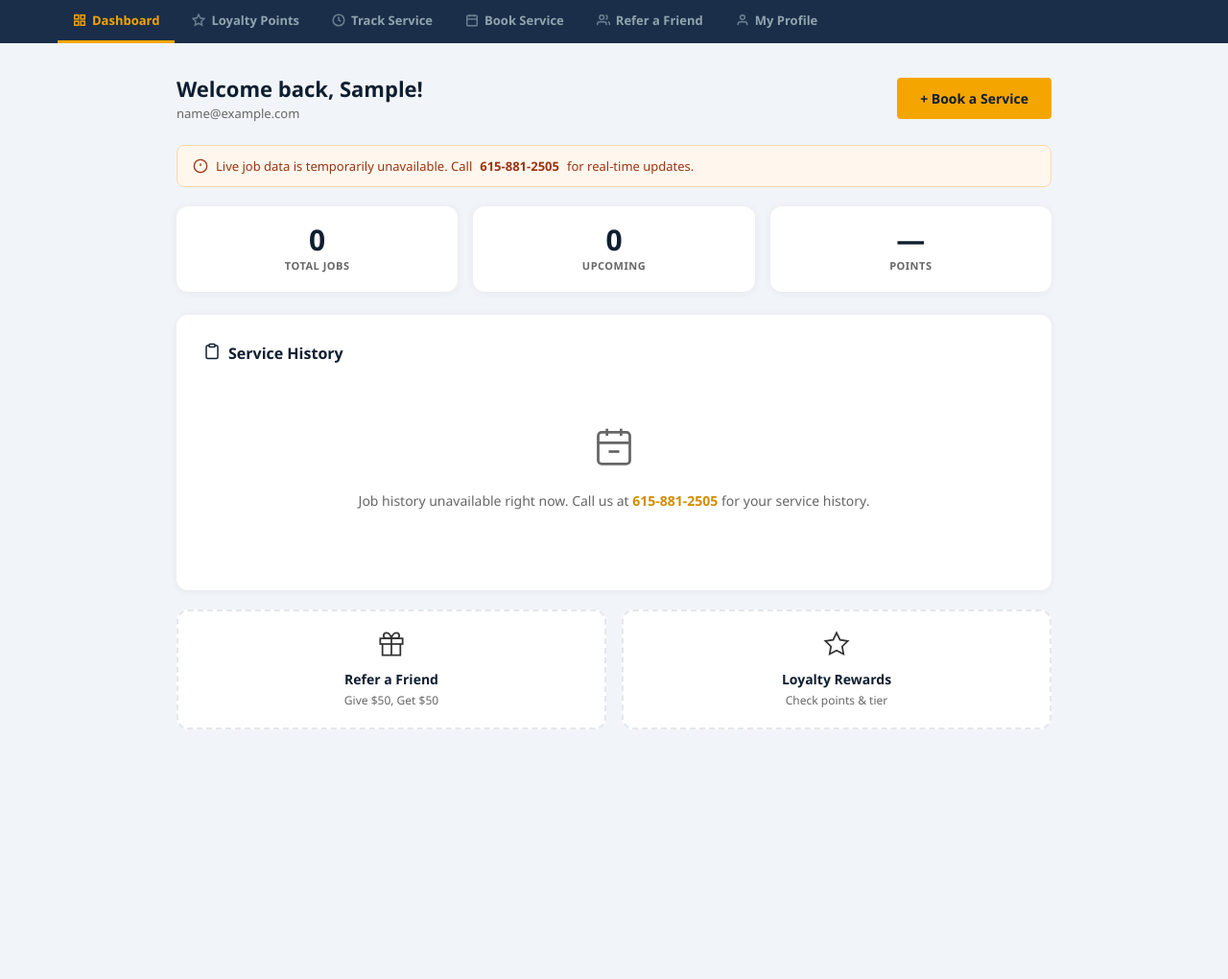
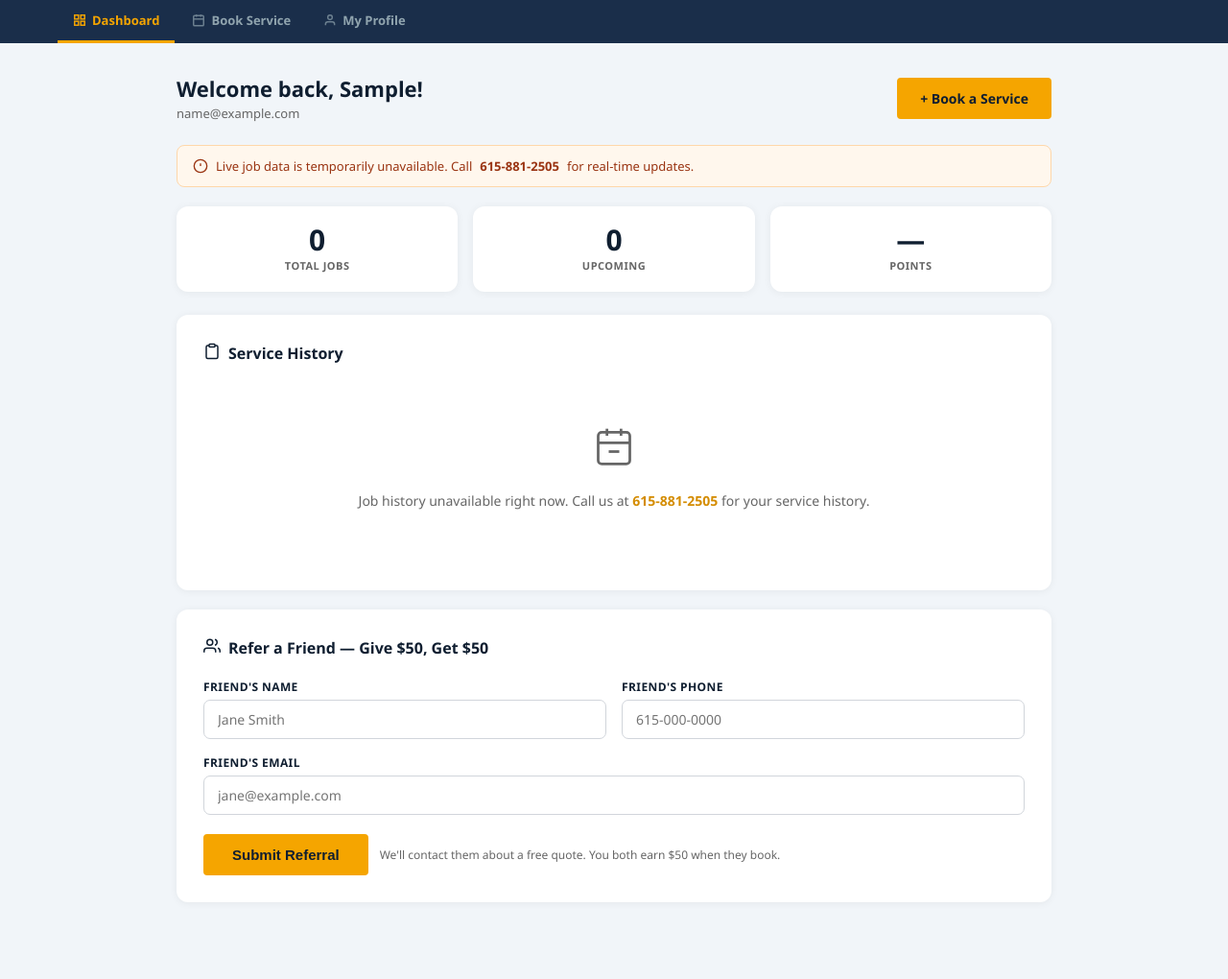
Before and after one commit to Orbitzz/JunkBusters_Website, a Django app: page /portal/dashboard/ in a window 1280 px wide. Shown: the part 59-1079 px from the top of the page at 96% size. Before the commit the page ends 819 px from the top, so only its background shows below. Run offline with Django 5.2, Linux system fonts and the light colour scheme; the visitor is signed in with stand-in values (Sample User, id 1); data comes from the database, SQL or seed files in the repository; data that the repository does not hold is empty.

Commit message:
feat: unified portal dashboard with inline loyalty, referral, and track
- Remove Loyalty Points, Track Service, and Refer a Friend as separate
  portal tabs; all data now lives on the dashboard
- Add inline Refer a Friend card to dashboard with submission form,
  success banner, and past-referral history from FieldCommand
- Add portal_referral_submit view + /portal/referral/ URL
- Dashboard view now fetches referrals from FC (60s cache, graceful fallback)
- Fix Book Service tab + CTAs to link directly to HouseCallPro booking URL
- Add onerror fallback to avatar img tags so broken/missing photos
  gracefully revert to initials rather than showing a broken image

Co-Authored-By: Claude Sonnet 4.6 <noreply@anthropic.com>

```diff
--- a/portal/templates/portal/base.html
+++ b/portal/templates/portal/base.html
@@ -116,21 +116,9 @@
       <svg width="14" height="14" viewBox="0 0 24 24" fill="none" stroke="currentColor" stroke-width="2.5"><rect x="3" y="3" width="7" height="7"/><rect x="14" y="3" width="7" height="7"/><rect x="14" y="14" width="7" height="7"/><rect x="3" y="14" width="7" height="7"/></svg>
       Dashboard
     </a>
-    <a href="/loyalty/?email={{ user.email|urlencode }}" class="p-tab {% block tab_loyalty %}{% endblock %}">
-      <svg width="14" height="14" viewBox="0 0 24 24" fill="none" stroke="currentColor" stroke-width="2.5"><polygon points="12 2 15.09 8.26 22 9.27 17 14.14 18.18 21.02 12 17.77 5.82 21.02 7 14.14 2 9.27 8.91 8.26 12 2"/></svg>
-      Loyalty Points
-    </a>
-    <a href="/track/?email={{ user.email|urlencode }}" class="p-tab {% block tab_track %}{% endblock %}">
-      <svg width="14" height="14" viewBox="0 0 24 24" fill="none" stroke="currentColor" stroke-width="2.5"><circle cx="12" cy="12" r="10"/><polyline points="12 6 12 12 16 14"/></svg>
-      Track Service
-    </a>
-    <a href="/book/" class="p-tab">
+    <a href="https://book.housecallpro.com/book/junk-busters/6a1f82ced1cd4ee7865259a916fd98fd?v2=true" target="_blank" rel="noopener" class="p-tab">
       <svg width="14" height="14" viewBox="0 0 24 24" fill="none" stroke="currentColor" stroke-width="2.5"><rect x="3" y="4" width="18" height="18" rx="2" ry="2"/><line x1="16" y1="2" x2="16" y2="6"/><line x1="8" y1="2" x2="8" y2="6"/><line x1="3" y1="10" x2="21" y2="10"/></svg>
       Book Service
-    </a>
-    <a href="/referral/" class="p-tab">
-      <svg width="14" height="14" viewBox="0 0 24 24" fill="none" stroke="currentColor" stroke-width="2.5"><path d="M17 21v-2a4 4 0 00-4-4H5a4 4 0 00-4 4v2"/><circle cx="9" cy="7" r="4"/><path d="M23 21v-2a4 4 0 00-3-3.87"/><path d="M16 3.13a4 4 0 010 7.75"/></svg>
-      Refer a Friend
     </a>
     <a href="{% url 'portal:profile' %}" class="p-tab {% block tab_profile %}{% endblock %}">
       <svg width="14" height="14" viewBox="0 0 24 24" fill="none" stroke="currentColor" stroke-width="2.5"><path d="M20 21v-2a4 4 0 00-4-4H8a4 4 0 00-4 4v2"/><circle cx="12" cy="7" r="4"/></svg>
--- a/portal/templates/portal/dashboard.html
+++ b/portal/templates/portal/dashboard.html
@@ -14,7 +14,7 @@
     </h1>
     <p style="font-size:13px;color:var(--text-muted);">{{ user.email }}</p>
   </div>
-  <a href="/book/" class="btn btn-yellow" style="font-size:14px;padding:10px 22px;">+ Book a Service</a>
+  <a href="https://book.housecallpro.com/book/junk-busters/6a1f82ced1cd4ee7865259a916fd98fd?v2=true" target="_blank" rel="noopener" class="btn btn-yellow" style="font-size:14px;padding:10px 22px;">+ Book a Service</a>
 </div>
 
 <!-- FC offline notice -->
@@ -156,7 +156,7 @@
     <div class="p-empty">
       <div class="p-empty-icon"><svg width="44" height="44" viewBox="0 0 24 24" fill="none" stroke="currentColor" stroke-width="1.5"><path d="M21 16V8a2 2 0 00-1-1.73l-7-4a2 2 0 00-2 0l-7 4A2 2 0 001 8v8a2 2 0 001 1.73l7 4a2 2 0 002 0l7-4A2 2 0 0021 16z"/><polyline points="3.27 6.96 12 12.01 20.73 6.96"/><line x1="12" y1="22.08" x2="12" y2="12"/></svg></div>
       <p>No completed jobs yet — your history will appear here after your first service.</p>
-      <a href="/book/" class="btn btn-yellow" style="font-size:14px;padding:10px 24px;">Book Your First Service</a>
+      <a href="https://book.housecallpro.com/book/junk-busters/6a1f82ced1cd4ee7865259a916fd98fd?v2=true" target="_blank" rel="noopener" class="btn btn-yellow" style="font-size:14px;padding:10px 24px;">Book Your First Service</a>
     </div>
   {% else %}
     <div class="p-empty">
@@ -182,22 +182,58 @@
 </div>
 {% endif %}
 
-<!-- Quick links -->
-<div style="display:grid;grid-template-columns:1fr 1fr;gap:16px;">
-  <a href="/referral/" style="text-decoration:none;">
-    <div class="p-card" style="text-align:center;padding:20px;border:2px dashed #e5e7eb;box-shadow:none;transition:border-color .15s;">
-      <div style="margin-bottom:8px;"><svg width="28" height="28" viewBox="0 0 24 24" fill="none" stroke="currentColor" stroke-width="1.5"><polyline points="20 12 20 22 4 22 4 12"/><rect x="2" y="7" width="20" height="5"/><line x1="12" y1="22" x2="12" y2="7"/><path d="M12 7H7.5a2.5 2.5 0 010-5C11 2 12 7 12 7z"/><path d="M12 7h4.5a2.5 2.5 0 000-5C13 2 12 7 12 7z"/></svg></div>
-      <div style="font-weight:800;color:var(--navy-dark);font-size:14px;margin-bottom:4px;">Refer a Friend</div>
-      <div style="font-size:12px;color:var(--text-muted);">Give $50, Get $50</div>
+<!-- Refer a Friend inline card -->
+<div class="p-card">
+  <div class="p-card-title">
+    <span><svg width="18" height="18" viewBox="0 0 24 24" fill="none" stroke="currentColor" stroke-width="2"><path d="M17 21v-2a4 4 0 00-4-4H5a4 4 0 00-4 4v2"/><circle cx="9" cy="7" r="4"/><path d="M23 21v-2a4 4 0 00-3-3.87"/><path d="M16 3.13a4 4 0 010 7.75"/></svg></span>
+    Refer a Friend — Give $50, Get $50
+  </div>
+
+  {% if referral_sent %}
+  <div style="background:#dcfce7;border:1px solid #bbf7d0;border-radius:8px;padding:12px 16px;margin-bottom:20px;font-size:14px;color:#15803d;font-weight:700;display:flex;align-items:center;gap:8px;">
+    <svg width="16" height="16" viewBox="0 0 24 24" fill="none" stroke="currentColor" stroke-width="2.5"><path d="M22 11.08V12a10 10 0 11-5.93-9.14"/><polyline points="22 4 12 14.01 9 11.01"/></svg>
+    Referral submitted! We'll reach out to your friend soon.
+  </div>
+  {% endif %}
+
+  {% if referrals %}
+  <div style="margin-bottom:20px;">
+    <div style="font-size:12px;font-weight:700;color:var(--text-muted);text-transform:uppercase;letter-spacing:0.4px;margin-bottom:10px;">Your Referrals</div>
+    {% for ref in referrals %}
+    <div style="display:flex;align-items:center;justify-content:space-between;padding:10px 0;border-bottom:1px solid #f1f5f9;font-size:13px;">
+      <div>
+        <span style="font-weight:700;color:var(--navy-dark);">{{ ref.referred_name|default:"Friend" }}</span>
+        {% if ref.referred_phone %}<span style="color:var(--text-muted);margin-left:8px;">{{ ref.referred_phone }}</span>{% endif %}
+      </div>
+      <span class="p-pill {% if ref.status == 'Booked' or ref.status == 'Completed' %}p-pill-completed{% elif ref.status == 'Pending' %}p-pill-pending{% else %}p-pill-scheduled{% endif %}">
+        {{ ref.status|default:"Submitted" }}
+      </span>
     </div>
-  </a>
-  <a href="/loyalty/" style="text-decoration:none;">
-    <div class="p-card" style="text-align:center;padding:20px;border:2px dashed #e5e7eb;box-shadow:none;transition:border-color .15s;">
-      <div style="margin-bottom:8px;"><svg width="28" height="28" viewBox="0 0 24 24" fill="none" stroke="currentColor" stroke-width="1.5"><polygon points="12 2 15.09 8.26 22 9.27 17 14.14 18.18 21.02 12 17.77 5.82 21.02 7 14.14 2 9.27 8.91 8.26 12 2"/></svg></div>
-      <div style="font-weight:800;color:var(--navy-dark);font-size:14px;margin-bottom:4px;">Loyalty Rewards</div>
-      <div style="font-size:12px;color:var(--text-muted);">Check points &amp; tier</div>
+    {% endfor %}
+  </div>
+  {% endif %}
+
+  <form method="post" action="{% url 'portal:referral_submit' %}">
+    {% csrf_token %}
+    <div class="p-form-grid">
+      <div class="p-form-group">
+        <label for="referred_name">Friend's Name</label>
+        <input type="text" name="referred_name" id="referred_name" placeholder="Jane Smith" required>
+      </div>
+      <div class="p-form-group">
+        <label for="referred_phone">Friend's Phone</label>
+        <input type="tel" name="referred_phone" id="referred_phone" placeholder="615-000-0000">
+      </div>
+      <div class="p-form-group p-full">
+        <label for="referred_email">Friend's Email</label>
+        <input type="email" name="referred_email" id="referred_email" placeholder="jane@example.com">
+      </div>
     </div>
-  </a>
+    <div class="p-save-bar">
+      <button type="submit" class="btn btn-yellow" style="padding:11px 28px;">Submit Referral</button>
+      <span style="font-size:12px;color:var(--text-muted);">We'll contact them about a free quote. You both earn $50 when they book.</span>
+    </div>
+  </form>
 </div>
 
 {% endblock %}
--- a/portal/templates/portal/profile.html
+++ b/portal/templates/portal/profile.html
@@ -27,7 +27,7 @@
     <!-- Avatar upload -->
     <div style="display:flex;align-items:center;gap:20px;margin-bottom:24px;padding-bottom:20px;border-bottom:1px solid #f1f5f9;">
       <div class="avatar-preview" style="width:72px;height:72px;border-radius:50%;background:var(--yellow);display:flex;align-items:center;justify-content:center;font-size:24px;font-weight:800;color:var(--navy-dark);overflow:hidden;flex-shrink:0;">
-        {% if profile.avatar %}<img src="{{ profile.avatar.url }}" alt="Profile photo" style="width:100%;height:100%;object-fit:cover;">
+        {% if profile.avatar %}<img src="{{ profile.avatar.url }}" alt="Profile photo" style="width:100%;height:100%;object-fit:cover;" onerror="this.style.display='none'">
         {% else %}{{ user.first_name|slice:":1"|upper }}{{ user.last_name|slice:":1"|upper }}{% endif %}
       </div>
       <div>
--- a/portal/urls.py
+++ b/portal/urls.py
@@ -11,8 +11,9 @@ urlpatterns = [
     path('dashboard/',  views.dashboard,        name='dashboard'),
     path('profile/',    views.profile_view,     name='profile'),
     path('password/',   views.password_change,  name='password_change'),
-    path('invoice/',    views.portal_invoice,       name='invoice'),
-    path('pay/',        views.portal_payment,       name='payment'),
+    path('invoice/',    views.portal_invoice,            name='invoice'),
+    path('pay/',        views.portal_payment,            name='payment'),
+    path('referral/',   views.portal_referral_submit,    name='referral_submit'),
     path('webhook/job-status/', views.job_status_webhook, name='job_status_webhook'),
 
     # Email verification
--- a/portal/views.py
+++ b/portal/views.py
@@ -281,24 +281,33 @@ def dashboard(request):
     profile, _ = CustomerProfile.objects.get_or_create(user=user)
 
     # Fetch live data from FieldCommand — 60-second per-user cache, graceful fallback
-    cache_jobs    = f'fc_jobs:{user.email}'
-    cache_loyalty = f'fc_loyalty:{user.email}'
-    jobs_data    = cache.get(cache_jobs)
+    cache_jobs      = f'fc_jobs:{user.email}'
+    cache_loyalty   = f'fc_loyalty:{user.email}'
+    cache_referrals = f'fc_referrals:{user.email}'
+
+    jobs_data = cache.get(cache_jobs)
     if jobs_data is None:
         jobs_data = _call_fc('jobs', {'email': user.email})
         cache.set(cache_jobs, jobs_data, 60)
+
     loyalty_data = cache.get(cache_loyalty)
     if loyalty_data is None:
         loyalty_data = _call_fc('loyalty', {'email': user.email})
         cache.set(cache_loyalty, loyalty_data, 60)
+
+    referrals_data = cache.get(cache_referrals)
+    if referrals_data is None:
+        referrals_data = _call_fc('referrals', {'email': user.email})
+        cache.set(cache_referrals, referrals_data, 60)
 
     fc_online = jobs_data is not None
 
     if fc_online:
         _call_fc('engagement', {'email': user.email, 'event': 'portal_dashboard_view', 'source': 'portal'})
 
-    jobs    = jobs_data.get('jobs', [])    if (jobs_data    and jobs_data.get('success'))    else []
-    loyalty = loyalty_data                 if (loyalty_data  and loyalty_data.get('success') and loyalty_data.get('found')) else None
+    jobs      = jobs_data.get('jobs', [])       if (jobs_data      and jobs_data.get('success'))      else []
+    loyalty   = loyalty_data                    if (loyalty_data   and loyalty_data.get('success') and loyalty_data.get('found')) else None
+    referrals = referrals_data.get('referrals', []) if (referrals_data and referrals_data.get('success')) else []
 
     # Split jobs into upcoming vs history
     active_statuses = {'Scheduled', 'En Route', 'In Progress', 'Pending'}
@@ -306,13 +315,34 @@ def dashboard(request):
     history  = [j for j in jobs if j.get('status') not in active_statuses]
 
     return render(request, 'portal/dashboard.html', {
-        'profile':  profile,
-        'upcoming': upcoming,
-        'history':  history,
-        'loyalty':  loyalty,
-        'fc_online': fc_online,
-        'total_jobs': len(jobs),
+        'profile':        profile,
+        'upcoming':       upcoming,
+        'history':        history,
+        'loyalty':        loyalty,
+        'referrals':      referrals,
+        'referral_sent':  bool(request.GET.get('referral_sent')),
+        'fc_online':      fc_online,
+        'total_jobs':     len(jobs),
     })
+
+
+@login_required(login_url='/portal/')
+@require_http_methods(['POST'])
+def portal_referral_submit(request):
+    user = request.user
+    profile, _ = CustomerProfile.objects.get_or_create(user=user)
+    _call_fc('referral', {
+        'referrer_first_name': user.first_name,
+        'referrer_last_name':  user.last_name,
+        'referrer_email':      user.email,
+        'referrer_phone':      profile.phone or '',
+        'referred_name':       request.POST.get('referred_name', '').strip(),
+        'referred_phone':      request.POST.get('referred_phone', '').strip(),
+        'referred_email':      request.POST.get('referred_email', '').strip(),
+        'lead_source':         'portal_referral',
+        'referrer':            'portal',
+    })
+    return redirect('/portal/dashboard/?referral_sent=1')
 
 
 @login_required(login_url='/portal/')
--- a/website/templates/website/base.html
+++ b/website/templates/website/base.html
@@ -245,7 +245,7 @@
           <a href="{% if user.is_authenticated %}{% url 'portal:dashboard' %}{% else %}/portal/{% endif %}" class="nav-dropdown-toggle nav-avatar-btn">
             {% if user.is_authenticated %}
             <span class="nav-avatar-circle">
-              {% if profile.avatar %}<img src="{{ profile.avatar.url }}" alt="">
+              {% if profile.avatar %}<img src="{{ profile.avatar.url }}" alt="" style="width:100%;height:100%;object-fit:cover;border-radius:50%;" onerror="this.style.display='none';this.parentElement.innerHTML='{{ user.first_name|slice:&quot;:1&quot;|upper }}{{ user.last_name|slice:&quot;:1&quot;|upper }}'">
               {% else %}{{ user.first_name|slice:":1"|upper }}{{ user.last_name|slice:":1"|upper }}{% endif %}
             </span>
             {% else %}
```
